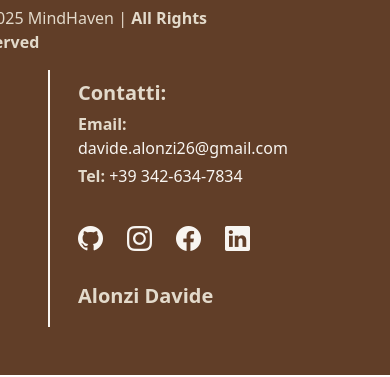
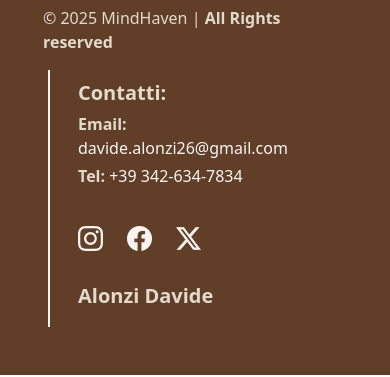
Before and after one commit to notdav04/mindhaven-fe, a React (Vite) app: page /professionisti in a window 390 px wide. Shown: the part 594-971 px from the top of the page. Built offline with nearby package versions, Linux system fonts and the light colour scheme; no server answers.

Commit message:
footer mobile fixed

```diff
--- a/src/components/Footer.jsx
+++ b/src/components/Footer.jsx
@@ -5,16 +5,22 @@ const Footer = () => {
     <>
       <Container fluid className="darkbg " style={{ minHeight: "300px" }}>
         <Row className="p-5">
-          <Col xs={6} className="d-flex justify-content-center ">
+          <Col xs={12} md={6} className="d-flex justify-content-center ">
             <div>
               <img src="src/assets/LogoMH.png" alt="" className="d-block" />
               <p className="lightText">
                 © 2025 MindHaven |{" "}
-                <span className="fw-bold">All Rights reserved</span>
+                <span className="fw-bold d-xs-none d-md-inline">
+                  All Rights reserved
+                </span>
               </p>
             </div>
           </Col>
-          <Col className=" footerSecondary footerColMiddleBorder">
+          <Col
+            xs={12}
+            md={6}
+            className=" footerSecondary footerColMiddleBorder"
+          >
             <div className="p-3 pt-2">
               <p className="mb-1 fw-bold fs-5 lightText">Contatti:</p>
               <p className="mb-1">
@@ -27,12 +33,12 @@ const Footer = () => {
               </p>
             </div>
             <div className="ms-3 lightText">
-              <a href="https://github.com/notdav04" className="me-4">
+              {/* <a href="https://github.com/notdav04" className="me-4">
                 <i
                   class="bi bi-github"
                   style={{ color: "#f8f5f1", fontSize: "25px" }}
                 ></i>
-              </a>
+              </a> */}
               <a
                 href="https://www.instagram.com/davide_alonzi/"
                 className="me-4"
@@ -51,7 +57,13 @@ const Footer = () => {
                   style={{ color: "#f8f5f1", fontSize: "25px" }}
                 ></i>
               </a>
-              <a
+              <a href="" className="me-4">
+                <i
+                  class="bi bi-twitter-x"
+                  style={{ color: "#f8f5f1", fontSize: "25px" }}
+                ></i>
+              </a>
+              {/* <a
                 href="https://www.linkedin.com/in/davide-alonzi-65a9a32b6/"
                 className="me-4"
               >
@@ -59,7 +71,7 @@ const Footer = () => {
                   class="bi bi-linkedin"
                   style={{ color: "#f8f5f1", fontSize: "25px" }}
                 ></i>
-              </a>
+              </a> */}
               {/* <a href="">
                 <i
                   class="bi bi-discord"
--- /dev/null
+++ b/src/components/profilepage/ProfilePage.jsx
@@ -0,0 +1,3 @@
+const ProfilePage = () => {};
+
+export default ProfilePage;
```
